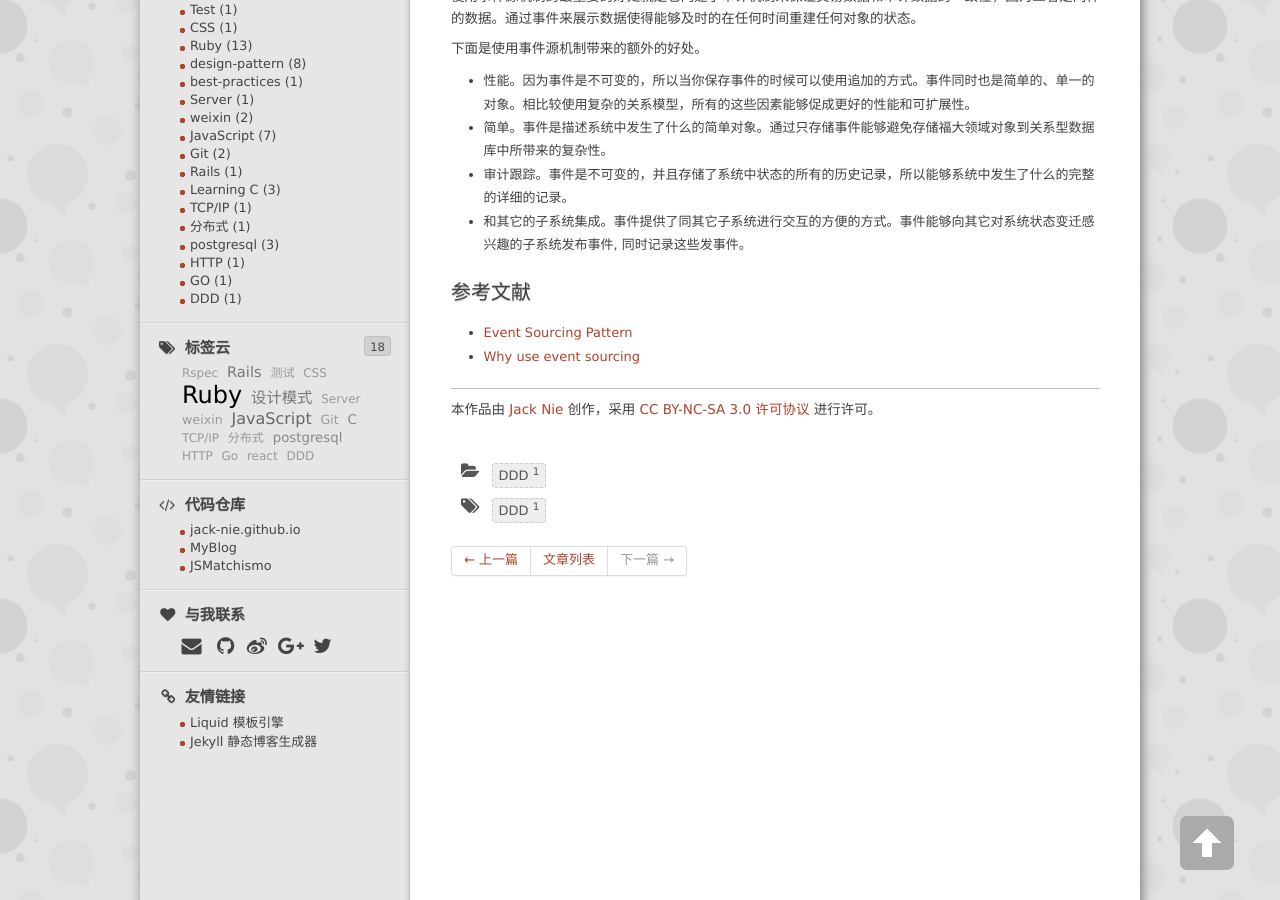
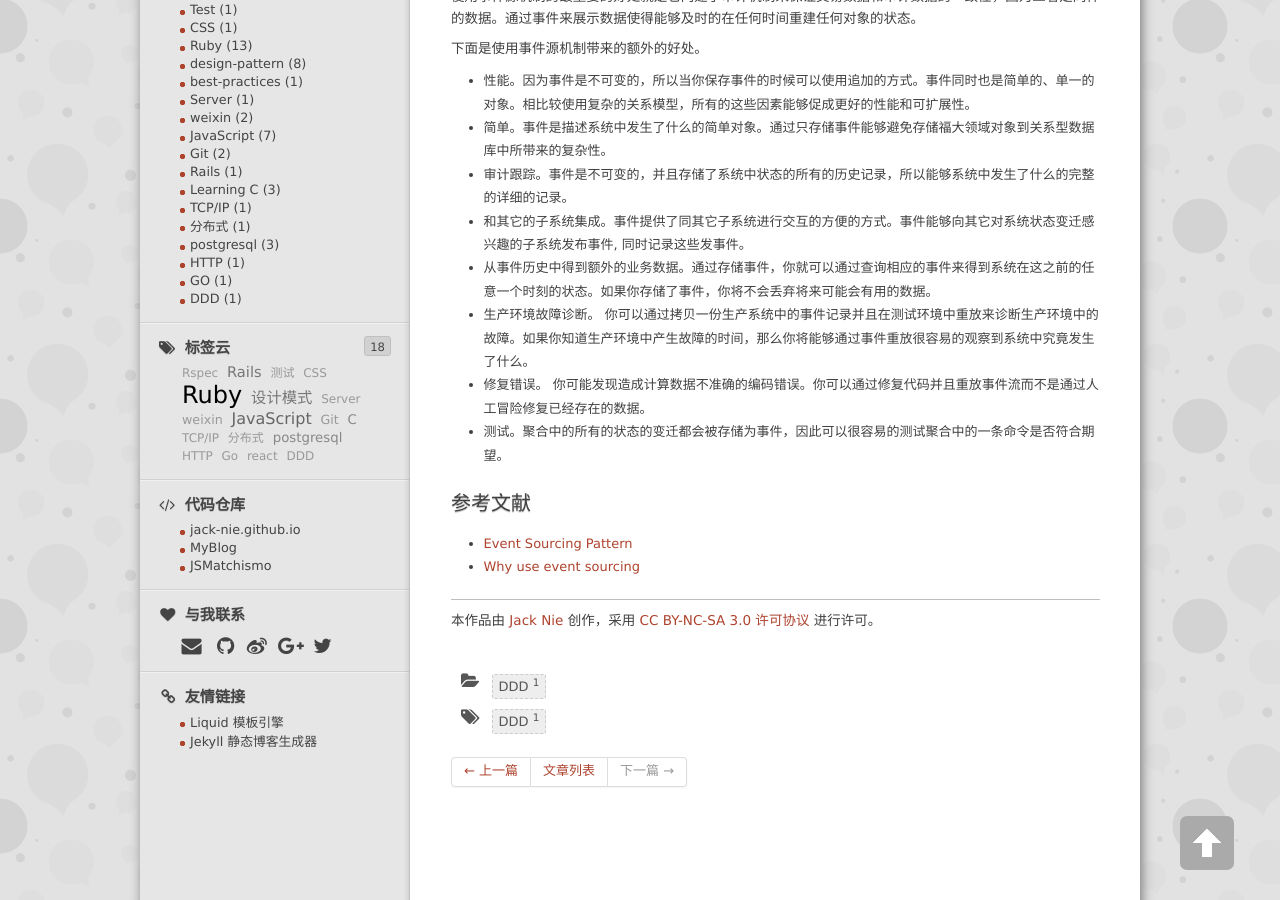
Before and after one commit to jack-nie/jack-nie.github.io, a Jekyll site: the page built from _posts/2017-02-13-event-sourcing-part1.markdown, in a window 1280 px wide and 900 px high, scrolled down 574 px. Built offline with Jekyll 4.4.1, drawn with Linux system fonts in a browser that asks for light colours; nearby versions of some CDN libraries; library files that are not in the unit come from our copies; comment, search, counter and statistics services are not loaded.

Commit message:
add more content

```diff
--- a/_posts/2017-02-13-event-sourcing-part1.markdown
+++ b/_posts/2017-02-13-event-sourcing-part1.markdown
@@ -26,6 +26,10 @@ tags: ["DDD"]
 * 简单。事件是描述系统中发生了什么的简单对象。通过只存储事件能够避免存储福大领域对象到关系型数据库中所带来的复杂性。
 * 审计跟踪。事件是不可变的，并且存储了系统中状态的所有的历史记录，所以能够系统中发生了什么的完整的详细的记录。
 * 和其它的子系统集成。事件提供了同其它子系统进行交互的方便的方式。事件能够向其它对系统状态变迁感兴趣的子系统发布事件, 同时记录这些发事件。
+* 从事件历史中得到额外的业务数据。通过存储事件，你就可以通过查询相应的事件来得到系统在这之前的任意一个时刻的状态。如果你存储了事件，你将不会丢弃将来可能会有用的数据。
+* 生产环境故障诊断。 你可以通过拷贝一份生产系统中的事件记录并且在测试环境中重放来诊断生产环境中的故障。如果你知道生产环境中产生故障的时间，那么你将能够通过事件重放很容易的观察到系统中究竟发生了什么。
+* 修复错误。 你可能发现造成计算数据不准确的编码错误。你可以通过修复代码并且重放事件流而不是通过人工冒险修复已经存在的数据。
+* 测试。聚合中的所有的状态的变迁都会被存储为事件，因此可以很容易的测试聚合中的一条命令是否符合期望。
 
 ### 参考文献
 
```
